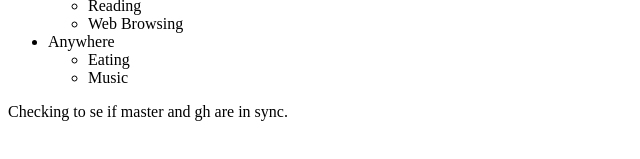
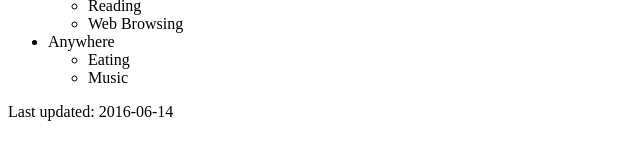
Before and after one commit to sfled/duke, a plain HTML site: page webintro/week1/my-interests.html in a window 1280 px wide. Shown: the part 399-558 px from the top of the page, without its empty margins (0-640 px from the left). Drawn offline with Linux system fonts and the light colour scheme.

Commit message:
updated...

```diff
--- a/webintro/week1/my-interests.html
+++ b/webintro/week1/my-interests.html
@@ -48,7 +48,7 @@
 			</ul>
 	</ul>
 
-	<p>Checking to se if master and gh are in sync.</p>
+	<p>Last updated: 2016-06-14</p>
 
 </body>
 </html>
```
